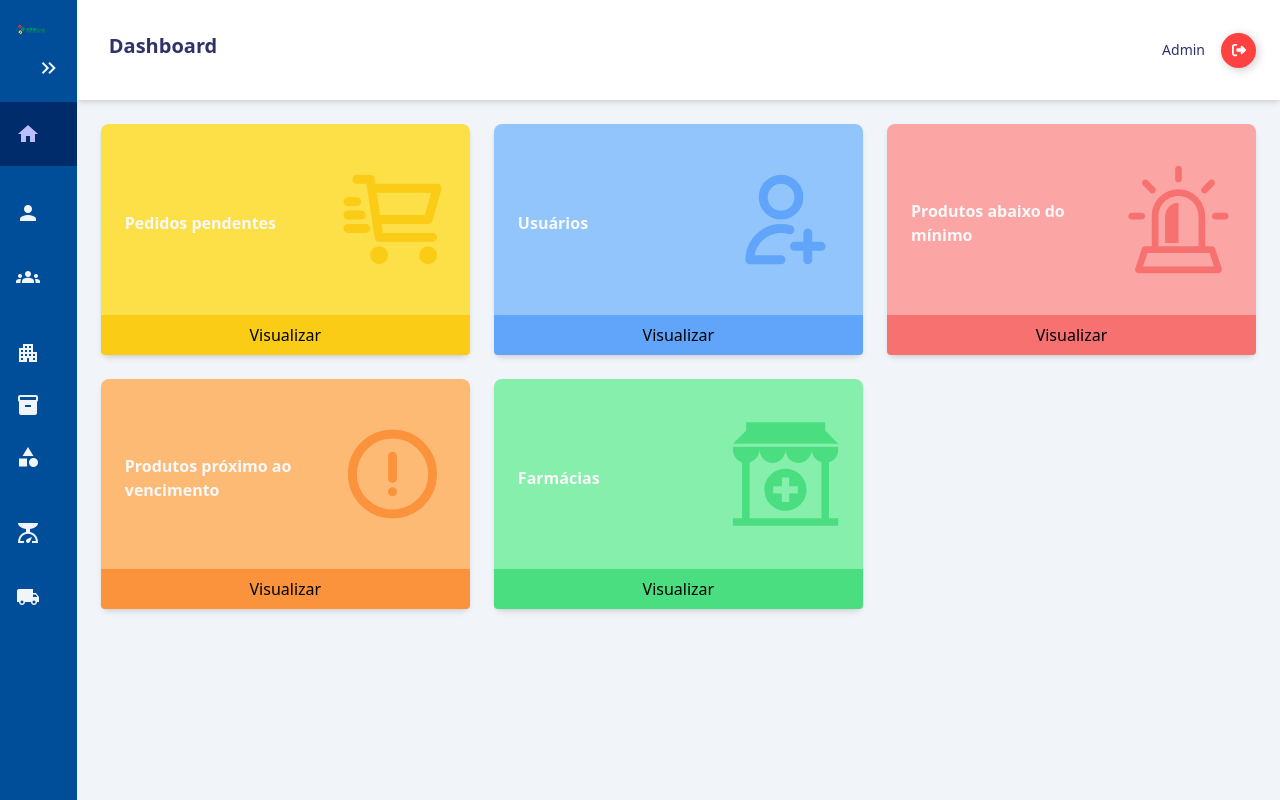
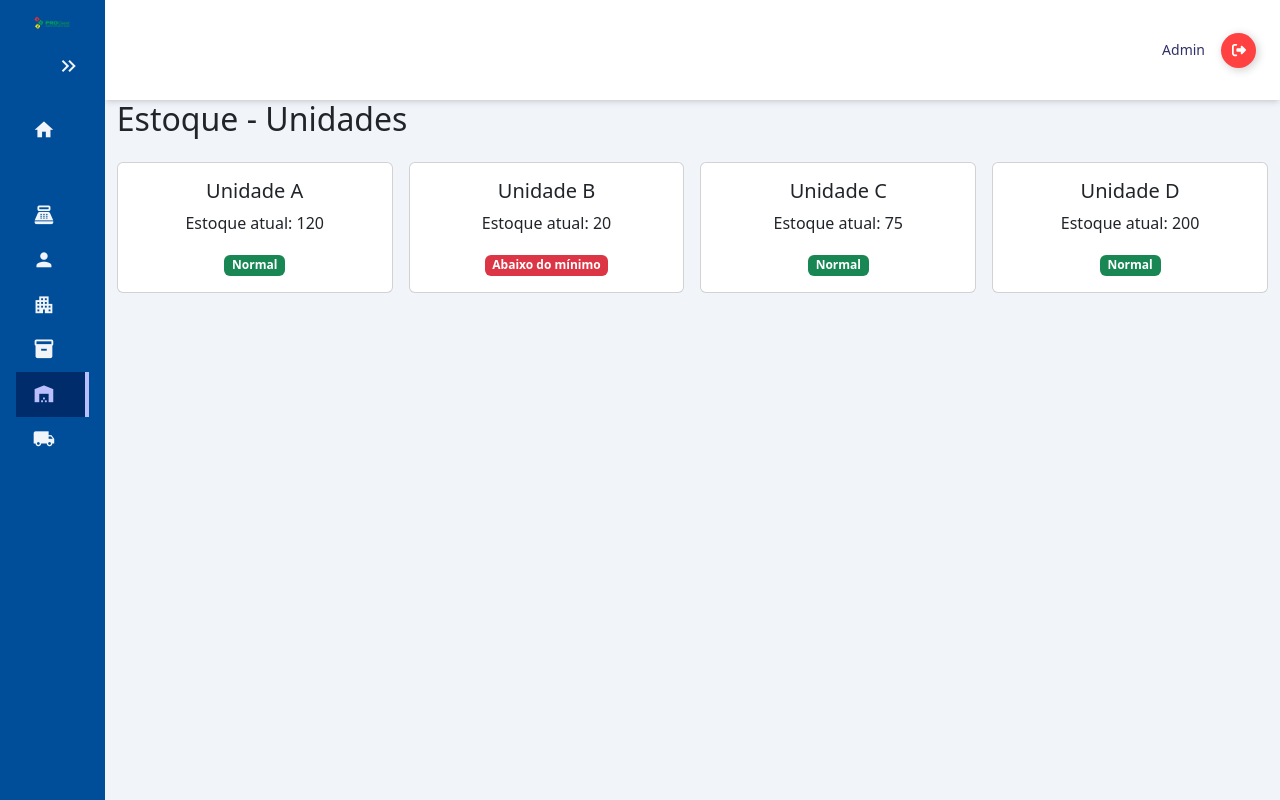
Before and after one commit to Progestbase/frontend-progest, a Vue app: page /estoque in a window 1280 px wide. Before the commit this address led to /dashboard. Built offline with nearby package versions, Linux system fonts and the light colour scheme; no server answers; sample sign-in values are in the browser's storage; what vue-the-mask would draw is missing.

Commit message:
feat: Initial estoque UI

```diff
--- a/src/components/roleAdmin/Sidebar.vue
+++ b/src/components/roleAdmin/Sidebar.vue
@@ -5,42 +5,91 @@
     </div>
 
     <div class="menu-toggle-wrap">
-      <button class="menu-toggle" @click="ToggleMenu" title="Expandir/Recolher Menu">
+      <button
+        class="menu-toggle"
+        @click="ToggleMenu"
+        title="Expandir/Recolher Menu"
+      >
         <span class="material-icons">keyboard_double_arrow_right</span>
       </button>
     </div>
+
+    <!-- Menu principal -->
     <div class="menu">
       <router-link class="button" to="/dashboard" title="Tela Inicial">
         <span class="material-icons">home</span>
         <span class="text">Tela Inicial</span>
       </router-link>
     </div>
-    <h3>Cadastros</h3>
+
+    <h3>Menu</h3>
     <div class="menu">
+      <div class="submenu">
+        <button class="button" @click="toggleSubmenu" title="Mais Cadastros">
+          <span class="material-icons">point_of_sale</span>
+          <span class="text">Cadastros</span>
+          <span
+            class="material-icons expand-icon"
+            :class="{ open: submenuOpen }"
+            >expand_more</span
+          >
+        </button>
+
+        <div v-show="submenuOpen" class="submenu-items">
+          <router-link
+            class="button"
+            to="/tiposUsuario"
+            title="Tipos de Usuário"
+          >
+            <span class="material-icons">groups</span>
+            <span class="text">Tipos de Usuário</span>
+          </router-link>
+
+          <router-link
+            class="button"
+            to="/categoriasProdutos"
+            title="Tipos de Produtos"
+          >
+            <span class="material-icons">category</span>
+            <span class="text">Categoria Produtos</span>
+          </router-link>
+
+          <router-link
+            class="button"
+            to="/unidadesMedida"
+            title="Unidades de Medida"
+          >
+            <span class="material-icons">scale</span>
+            <span class="text">Unidades de Medida</span>
+          </router-link>
+        </div>
+      </div>
+
+      <!-- Usuários -->
       <router-link class="button" to="/users" title="Usuários">
         <span class="material-icons">person</span>
         <span class="text">Usuários</span>
       </router-link>
-      <router-link class="button" to="/tiposUsuario" title="Tipos de Usuário">
-        <span class="material-icons">groups</span>
-        <span class="text">Tipos de Usuário</span>
-      </router-link>
+
+      <!-- Unidades -->
       <router-link class="button" to="/unidades" title="Unidades Consumidoras">
         <span class="material-icons">apartment</span>
-        <span class="text">Unidade Consumidora</span>
+        <span class="text">Unidades</span>
       </router-link>
+
+      <!-- Produtos -->
       <router-link class="button" to="/produtos" title="Produtos">
         <span class="material-icons">inventory_2</span>
         <span class="text">Produtos</span>
       </router-link>
-      <router-link class="button" to="/categoriasProdutos" title="Tipos de Produtos">
-        <span class="material-icons">category</span>
-        <span class="text">Categoria Produtos</span>
+
+      <!-- Estoque -->
+      <router-link class="button" to="/estoque" title="Estoque">
+        <span class="material-icons">warehouse</span>
+        <span class="text">Estoque</span>
       </router-link>
-      <router-link class="button" to="/unidadesMedida" title="Unidades de Medida">
-        <span class="material-icons">scale</span>
-        <span class="text">Unidades de Medida</span>
-      </router-link>
+
+      <!-- Fornecedores -->
       <router-link class="button" to="/fornecedores" title="Fornecedores">
         <span class="material-icons">local_shipping</span>
         <span class="text">Fornecedores</span>
@@ -50,20 +99,25 @@
 </template>
 
 <script setup>
-import { ref } from 'vue';
+import { ref } from "vue";
 
-const is_expanded = ref(false)
+const is_expanded = ref(false);
+const submenuOpen = ref(false); // ✅ aqui estava faltando
 
 const ToggleMenu = () => {
-  is_expanded.value = !is_expanded.value
-}
+  is_expanded.value = !is_expanded.value;
+};
+
+const toggleSubmenu = () => {
+  submenuOpen.value = !submenuOpen.value;
+};
 </script>
 
 <style lang="scss" scoped>
 aside {
   display: flex;
   flex-direction: column;
-  width: calc(2.8rem + 32px);
+  width: calc(2.8rem + 60px);
   min-height: 100vh;
   overflow: hidden;
   overflow-y: auto;
@@ -72,13 +126,36 @@ aside {
   background-color: var(--dark);
   color: var(--light);
 
-  transition: 0.2s ease-out;
+  transition: width 0.2s ease-out;
 
   .logo {
     margin-bottom: 1rem;
+    display: flex;
+    justify-content: center;
 
     img {
-      width: 70%;
+      max-width: 120px; // quando expandido
+      transition: max-width 0.2s ease;
+    }
+  }
+
+
+  &:not(.is-expanded) {
+    .logo img {
+      max-width: 40px; // 👈 diminui a logo
+    }
+  }
+
+  &.is-expanded {
+    width: var(--sidebar-width);
+
+    h3,
+    .button .text {
+      opacity: 1;
+    }
+
+    .logo img {
+      max-width: 120px; // volta ao tamanho normal
     }
   }
 
@@ -86,62 +163,66 @@ aside {
     display: flex;
     justify-content: flex-end;
     margin-bottom: 1rem;
-
-
     position: relative;
-    top: 0;
-    transition: 0.2s ease-out;
 
     .menu-toggle {
-      transition: 0.2s ease-out;
+      background: transparent;
+      border: none;
+      cursor: pointer;
+      padding: 0.5rem;
 
       .material-icons {
         font-size: 1.5rem;
         color: var(--light);
-        transition: 0.2s ease-out;
+        transition: transform 0.2s ease, color 0.2s ease;
       }
 
-      &:hover {
-        .material-icons {
-          color: var(--primary);
-          transform: translateX(0.5rem);
-        }
+      &:hover .material-icons {
+        color: var(--primary);
+        transform: translateX(0.3rem);
       }
     }
   }
 
-  h3,
-  .button .text {
-    opacity: 0;
-    transition: 0.3s ease-out;
-  }
-
   h3 {
     color: var(--grey);
-    font-size: 1rem;
+    font-size: 0.85rem;
     text-transform: uppercase;
+    margin: 1rem 0 0.5rem 1rem;
+    opacity: 0;
+    transition: opacity 0.3s ease;
   }
 
   .menu {
-    margin: 0 -1rem;
+    display: flex;
+    flex-direction: column;
 
     .button {
       display: flex;
       align-items: center;
+      justify-content: space-between;
+      height: 2.8rem;
+      padding: 0 1rem;
       text-decoration: none;
+      gap: 0.8rem;
 
-      padding: 0.5rem 1rem;
-      transition: 0.2rem ease-out;
+      transition: background 0.2s ease, color 0.2s ease;
 
       .material-icons {
-        font-size: 1.5rem;
+        font-size: 1.4rem;
+        min-width: 1.5rem;
+        text-align: center;
         color: var(--light);
-        transition: 0.2s ease-out;
+        transition: color 0.2s ease;
       }
 
       .text {
         color: var(--light);
-        transition: 0.2s ease-out;
+        white-space: nowrap;
+        opacity: 0;
+        transition: opacity 0.3s ease;
+        flex-grow: 1;
+        text-align: left;
       }
 
       &:hover,
@@ -149,70 +230,62 @@ aside {
         background-color: var(--dark-alt);
 
         .material-icons,
-        text {
+        .text {
           color: var(--primary);
         }
       }
 
-      .router-link-exact-active {
-        border-right: 5px solid var(--primary);
+      &.router-link-exact-active {
+        border-right: 4px solid var(--primary);
       }
-
     }
   }
 
   &.is-expanded {
     width: var(--sidebar-width);
 
-    .menu-toggle-wrap {
-      top: -3rem;
-      margin-bottom: -1rem;
-
-      .menu-toggle {
-        transform: rotate(-180deg);
-      }
+    .menu-toggle {
+      transform: rotate(-180deg);
     }
 
     h3,
     .button .text {
       opacity: 1;
-      margin-bottom: 0.5rem;
-      margin-top: 0.5rem;
     }
 
     .button {
       .material-icons {
-        margin-right: 1rem;
+        margin-right: 0.5rem;
       }
-    }
 
-    .button {
-    position: relative;
-
-    &:hover::after {
-      content: attr(title);
-      position: absolute;
-      left: 100%;
-      top: 50%;
-      transform: translateY(-50%);
-      background: var(--dark-alt);
-      color: var(--light);
-      padding: 0.5rem;
-      border-radius: 4px;
-      font-size: 0.875rem;
-      white-space: nowrap;
-      z-index: 1000;
-      margin-left: 0.5rem;
-      box-shadow: 0 2px 8px rgba(0,0,0,0.3);
+      &::after {
+        display: none !important;
+      }
     }
   }
 
+  @media (max-width: 768px) {
+    position: fixed;
+    z-index: 99;
+  }
+}
+
+.submenu {
+  display: flex;
+  flex-direction: column;
+
+  .submenu-items {
+    display: flex;
+    flex-direction: column;
+    margin-left: 2rem;
   }
 
-  @media (max-width: 768px) {
-    // position: fixed;
-    z-index: 99;
+  .expand-icon {
+    transition: transform 0.2s ease;
+  }
 
+  .expand-icon.open {
+    transform: rotate(180deg);
   }
 }
 </style>
--- a/src/router/index.js
+++ b/src/router/index.js
@@ -14,6 +14,10 @@ import Produtos from '../views/cadastros/Produtos.vue';
 import CategoriasProdutos from '../views/cadastros/CategoriasProdutos.vue';
 import UnidadesMedida from '../views/cadastros/UnidadesMedida.vue';
 import Fornecedores from '../views/cadastros/Fornecedores.vue';
+
+import Estoque from '@/views/cadastros/Estoque.vue';
+import EstoqueUnidade from '@/views/cadastros/EstoqueUnidade.vue';
+
 const router = createRouter({
   history: createWebHistory(import.meta.env.BASE_URL),
   routes: [
@@ -41,85 +45,95 @@ const router = createRouter({
       path: '/dashboard',
       name: 'dashboard',
       component: DashboardView,
-      meta: { requiresAuth: true }, // Rota protegida
+      meta: { requiresAuth: true },
     },
     {
       path: '/users',
       name: 'users',
       component: Users,
-      meta: { requiresAuth: true},
+      meta: { requiresAuth: true },
     },
     {
       path: '/tiposUsuario',
       name: 'tiposUsuario',
       component: TiposUsuario,
-      meta: {requiresAuth: true},
+      meta: { requiresAuth: true },
     },
     {
       path: '/unidades',
       name: 'unidades',
       component: Unidades,
-      meta: { requireAuth: true },
+      meta: { requiresAuth: true },
     },
     {
       path: '/produtos',
       name: 'produtos',
       component: Produtos,
-      meta: { requiresAuth: true }, // Rota protegida
+      meta: { requiresAuth: true },
     },
     {
       path: '/categoriasProdutos',
       name: 'categoriasProdutos',
       component: CategoriasProdutos,
-      meta: { requiresAuth: true }, // Rota protegida
+      meta: { requiresAuth: true },
     },
     {
       path: '/unidadesMedida',
       name: 'unidadesMedida',
       component: UnidadesMedida,
-      meta: { requiresAuth: true }, // Rota protegida
+      meta: { requiresAuth: true },
     },
     {
       path: '/fornecedores',
       name: 'fornecedores',
       component: Fornecedores,
-      meta: { requiresAuth: true }, // Rota protegida
+      meta: { requiresAuth: true },
     },
     {
       path: '/historico',
       name: 'historico',
       component: HistoricoDePedidosView,
-      meta: { requiresAuth: true }, // Rota protegida
+      meta: { requiresAuth: true },
     },
-    /*
+
+    // 📌 novas rotas de estoque
     {
-      path: '/users',
-      name: 'users',
-      component: Users,
-      meta: { requiresAuth: true }, // Rota protegida
+      path: '/estoque',
+      name: 'estoque',
+      component: Estoque,
+      meta: { requiresAuth: true },
     },
-    */
     {
-      path: '/:pathMatch(.*)*', // Rota genérica para qualquer caminho não definido
+      path: '/estoque/:id',
+      name: 'estoqueUnidade',
+      component: EstoqueUnidade,
+      props: true,
+      meta: { requiresAuth: true },
+    },
+
+    {
+      path: '/:pathMatch(.*)*',
       redirect: (to) => {
-        const isAuthenticated = localStorage.getItem('token'); // Verifica se há um token
-        return isAuthenticated ? '/dashboard' : '/login'; // Decide para onde redirecionar
+        const isAuthenticated = localStorage.getItem('token');
+        return isAuthenticated ? '/dashboard' : '/login';
       },
     },
   ],
 });
 
-// Verificação antes de cada navegação
+// Guard de autenticação
 router.beforeEach((to, from, next) => {
-  const isAuthenticated = localStorage.getItem('token'); // Verifica se há um token no localStorage
+  const isAuthenticated = localStorage.getItem('token');
 
-  // Se o usuário não está autenticado e tenta acessar uma rota protegida
   if (to.meta.requiresAuth && !isAuthenticated) {
-    next('/login'); // Redireciona para login
-  } else if (isAuthenticated && (to.path === '/login' || to.path === '/register')) {
-    next('/dashboard'); // Redireciona para dashboard se já estiver autenticado
+    next('/login');
+  } else if (
+    isAuthenticated &&
+    (to.path === '/login' || to.path === '/register')
+  ) {
+    next('/dashboard');
   } else {
-    next(); // Permite a navegação
+    next();
   }
 });
 
--- /dev/null
+++ b/src/views/cadastros/Estoque.vue
@@ -0,0 +1,68 @@
+<template>
+  <TemplateAdmin>
+    <div class="main-content">
+      <div class="page-content">
+        <div class="container-fluid">
+          <h2 class="mb-4">Estoque - Unidades</h2>
+
+          <!-- Grid de Unidades -->
+          <div class="row g-3">
+            <div
+              v-for="unidade in unidades"
+              :key="unidade.id"
+              class="col-12 col-sm-6 col-md-4 col-lg-3"
+            >
+              <div
+                class="card unidade-card"
+                @click="$router.push(`/estoque/${unidade.id}`)"
+              >
+                <div class="card-body text-center">
+                  <h5 class="card-title">{{ unidade.nome }}</h5>
+                  <p class="card-text">
+                    Estoque atual: {{ unidade.quantidade_atual }}
+                  </p>
+                  <span
+                    class="badge"
+                    :class="unidade.quantidade_atual < unidade.quantidade_minima ? 'bg-danger' : 'bg-success'"
+                  >
+                    {{ unidade.quantidade_atual < unidade.quantidade_minima ? 'Abaixo do mínimo' : 'Normal' }}
+                  </span>
+                </div>
+              </div>
+            </div>
+          </div>
+        </div>
+      </div>
+    </div>
+  </TemplateAdmin>
+</template>
+
+<script>
+import TemplateAdmin from "@/views/roleAdmin/TemplateAdmin.vue";
+
+export default {
+  name: "Estoque",
+  components: { TemplateAdmin },
+  data() {
+    return {
+      unidades: [
+        { id: 1, nome: "Unidade A", quantidade_atual: 120, quantidade_minima: 50 },
+        { id: 2, nome: "Unidade B", quantidade_atual: 20, quantidade_minima: 30 },
+        { id: 3, nome: "Unidade C", quantidade_atual: 75, quantidade_minima: 40 },
+        { id: 4, nome: "Unidade D", quantidade_atual: 200, quantidade_minima: 80 },
+      ],
+    };
+  },
+};
+</script>
+
+<style scoped>
+.unidade-card {
+  cursor: pointer;
+  transition: transform 0.2s ease, box-shadow 0.2s ease;
+}
+.unidade-card:hover {
+  transform: scale(1.03);
+  box-shadow: 0px 4px 12px rgba(0, 0, 0, 0.15);
+}
+</style>
--- /dev/null
+++ b/src/views/cadastros/EstoqueUnidade.vue
@@ -0,0 +1,60 @@
+<template>
+  <TemplateAdmin>
+    <div class="main-content">
+      <div class="page-content">
+        <div class="container-fluid">
+          <div class="d-flex justify-content-between align-items-center mb-3">
+            <h2>Estoque - {{ unidade.nome }}</h2>
+            <div>
+              <button class="btn btn-primary me-2">Solicitar Item</button>
+              <button class="btn btn-success">Fazer Entrada</button>
+            </div>
+          </div>
+
+          <!-- Tabela de Itens -->
+          <TBLBASE01
+            :list="{ data: itens }"
+            :titles="['#', 'Produto', 'Quantidade', 'Lote', 'Val. Unitário', 'Data Fabricação', 'Data Vencimento']"
+            :align="['text-center','text-left','text-center','text-center','text-center','text-center','text-center']"
+            :indexLink="0"
+          />
+        </div>
+      </div>
+    </div>
+  </TemplateAdmin>
+</template>
+
+<script>
+import TemplateAdmin from "@/views/roleAdmin/TemplateAdmin.vue";
+import TBLBASE01 from "@/components/layouts/TableBase01.vue";
+
+export default {
+  name: "EstoqueUnidade",
+  components: { TemplateAdmin, TBLBASE01 },
+  data() {
+    return {
+      unidade: { id: this.$route.params.id, nome: "Unidade A" },
+      itens: [
+        {
+          id: 1,
+          produto: "Arroz 5kg",
+          quantidade: 100,
+          lote: "L001",
+          valor_unitario: "25,00",
+          data_fabricacao: "2024-05-01",
+          data_vencimento: "2025-05-01",
+        },
+        {
+          id: 2,
+          produto: "Feijão 1kg",
+          quantidade: 50,
+          lote: "L002",
+          valor_unitario: "7,50",
+          data_fabricacao: "2024-06-01",
+          data_vencimento: "2025-06-01",
+        },
+      ],
+    };
+  },
+};
+</script>
```
